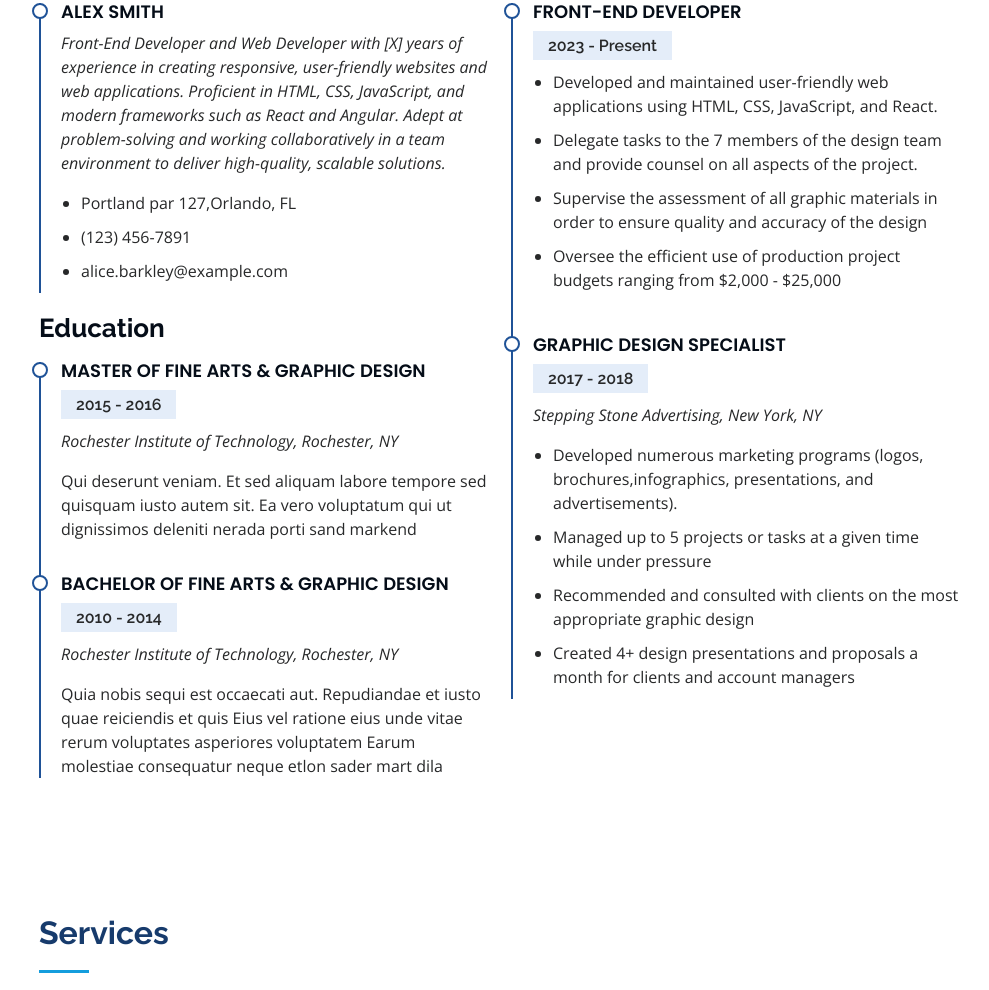
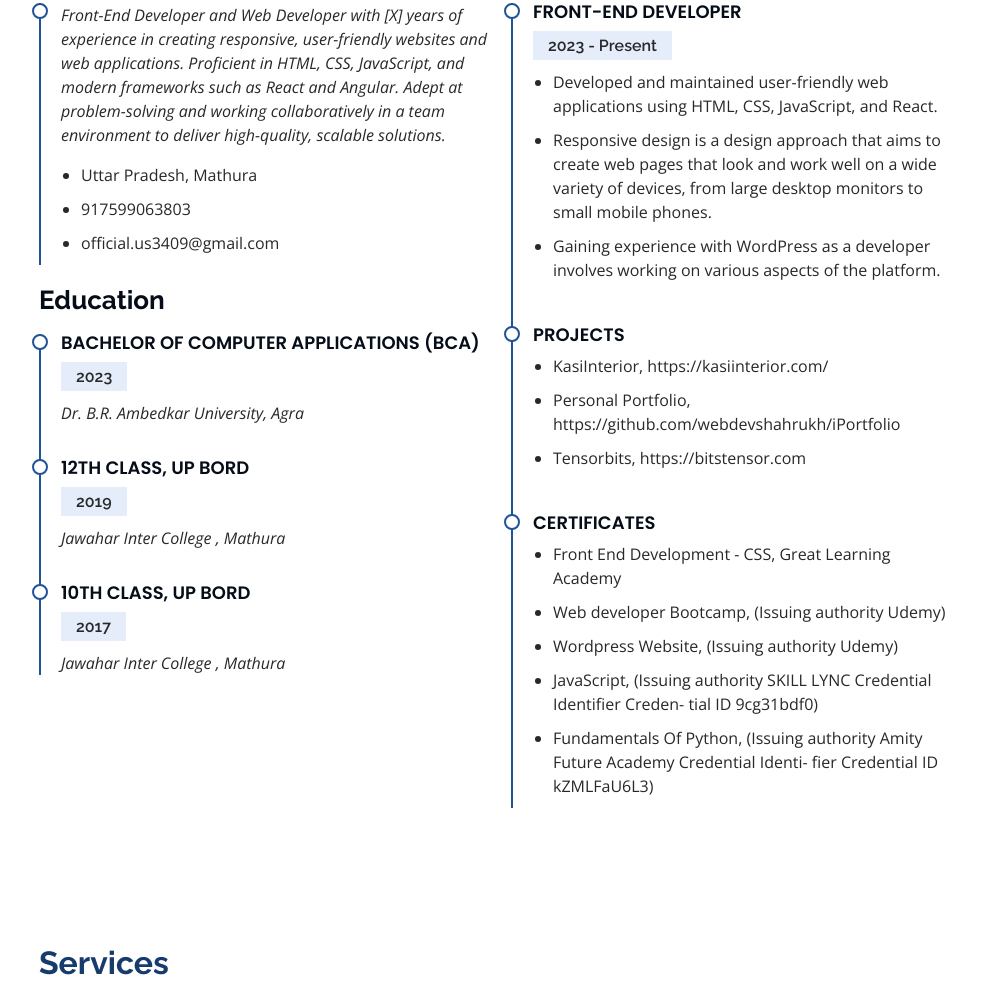
Before and after one commit to webdevshahrukh/iPortfolio, a plain HTML site: page index.html in a window 1280 px wide. Shown: the part 2287-3277 px from the top of the page, without its empty margins (291-1280 px from the left). Drawn offline with nearby package versions, Linux system fonts and the light colour scheme.

Commit message:
added index.html

```diff
--- a/index.html
+++ b/index.html
@@ -41,7 +41,7 @@
         <img src="assets/img/profile-img.png" alt="" class="img-fluid rounded-circle">
         <h1 class="text-light"><a href="index.html">Shahrukh usmani</a></h1>
         <div class="social-links mt-3 text-center">
-          <a href="https://google.com" class="twitter"><i class="bx bxl-twitter"></i></a>
+          <a href="#" class="twitter"><i class="bx bxl-twitter"></i></a>
           <a href="#" class="facebook"><i class="bx bxl-facebook"></i></a>
           <a href="#" class="instagram"><i class="bx bxl-instagram"></i></a>
           <a href="#" class="google-plus"><i class="bx bxl-skype"></i></a>
@@ -198,27 +198,32 @@
           <div class="col-lg-6" data-aos="fade-up">
             <h3 class="resume-title">Sumary</h3>
             <div class="resume-item pb-0">
-              <h4>Alex Smith</h4>
+              <!-- <h4>Alex Smith</h4> -->
               <p><em>Front-End Developer and Web Developer with [X] years of experience in creating responsive, user-friendly websites and web applications. Proficient in HTML, CSS, JavaScript, and modern frameworks such as React and Angular. Adept at problem-solving and working collaboratively in a team environment to deliver high-quality, scalable solutions.</em></p>
               <ul>
-                <li>Portland par 127,Orlando, FL</li>
-                <li>(123) 456-7891</li>
-                <li>alice.barkley@example.com</li>
+                <li>Uttar Pradesh, Mathura</li>
+                <li>917599063803</li>
+                <li>official.us3409@gmail.com</li>
               </ul>
             </div>
 
             <h3 class="resume-title">Education</h3>
             <div class="resume-item">
-              <h4>Master of Fine Arts &amp; Graphic Design</h4>
-              <h5>2015 - 2016</h5>
-              <p><em>Rochester Institute of Technology, Rochester, NY</em></p>
-              <p>Qui deserunt veniam. Et sed aliquam labore tempore sed quisquam iusto autem sit. Ea vero voluptatum qui ut dignissimos deleniti nerada porti sand markend</p>
+              <h4>Bachelor of Computer Applications (BCA)</h4>
+              <h5>2023</h5>
+              <p><em>Dr. B.R. Ambedkar University, Agra</em></p>
+              <!-- <p>Qui deserunt veniam. Et sed aliquam labore tempore sed quisquam iusto autem sit. Ea vero voluptatum qui ut dignissimos deleniti nerada porti sand markend</p> -->
             </div>
             <div class="resume-item">
-              <h4>Bachelor of Fine Arts &amp; Graphic Design</h4>
-              <h5>2010 - 2014</h5>
-              <p><em>Rochester Institute of Technology, Rochester, NY</em></p>
-              <p>Quia nobis sequi est occaecati aut. Repudiandae et iusto quae reiciendis et quis Eius vel ratione eius unde vitae rerum voluptates asperiores voluptatem Earum molestiae consequatur neque etlon sader mart dila</p>
+              <h4>12th Class, UP Bord</h4>
+              <h5>2019</h5>
+              <p><em>Jawahar Inter College , Mathura</em></p>
+            </div>
+            <div class="resume-item">
+              <h4>10th Class, UP Bord</h4>
+              <h5>2017</h5>
+              <p><em>Jawahar Inter College , Mathura</em></p>
+              <!-- <p>Quia nobis sequi est occaecati aut. Repudiandae et iusto quae reiciendis et quis Eius vel ratione eius unde vitae rerum voluptates asperiores voluptatem Earum molestiae consequatur neque etlon sader mart dila</p> -->
             </div>
           </div>
           <div class="col-lg-6" data-aos="fade-up" data-aos-delay="100">
@@ -229,20 +234,34 @@
               <!-- <p><em>Experion </em></p> -->
               <ul>
                 <li>Developed and maintained user-friendly web applications using HTML, CSS, JavaScript, and React.</li>
-                <li>Delegate tasks to the 7 members of the design team and provide counsel on all aspects of the project. </li>
-                <li>Supervise the assessment of all graphic materials in order to ensure quality and accuracy of the design</li>
-                <li>Oversee the efficient use of production project budgets ranging from $2,000 - $25,000</li>
+                <li>Responsive design is a design approach that aims to create web pages that look and work well on a wide variety of devices, from large desktop monitors to small mobile phones. </li>
+                <li>Gaining experience with WordPress as a developer involves working on various aspects of the platform.</li>
+                <!-- <li>Oversee the efficient use of production project budgets ranging from $2,000 - $25,000</li> -->
               </ul>
             </div>
             <div class="resume-item">
-              <h4>Graphic design specialist</h4>
-              <h5>2017 - 2018</h5>
-              <p><em>Stepping Stone Advertising, New York, NY</em></p>
+              <h4>projects</h4>
+              <!-- <h5>2017 - 2018</h5> -->
+              <!-- <p><em>Stepping Stone Advertising, New York, NY</em></p> -->
               <ul>
-                <li>Developed numerous marketing programs (logos, brochures,infographics, presentations, and advertisements).</li>
-                <li>Managed up to 5 projects or tasks at a given time while under pressure</li>
-                <li>Recommended and consulted with clients on the most appropriate graphic design</li>
-                <li>Created 4+ design presentations and proposals a month for clients and account managers</li>
+                <li>KasiInterior, https://kasiinterior.com/</li>
+                <li>Personal Portfolio, https://github.com/webdevshahrukh/iPortfolio</li>
+                <li>Tensorbits, https://bitstensor.com</li>
+                <!-- <li>Created 4+ design presentations and proposals a month for clients and account managers</li> -->
+              </ul>
+            </div>
+            <div class="resume-item">
+              <h4>CERTIFICATES</h4>
+              <!-- <h5>2017 - 2018</h5> -->
+              <!-- <p><em>Stepping Stone Advertising, New York, NY</em></p> -->
+              <ul>
+                <li>Front End Development - CSS, Great Learning Academy</li>
+                <li>Web developer Bootcamp, (Issuing authority Udemy)</li>
+                <li>Wordpress Website, (Issuing authority Udemy)</li>
+                <li>JavaScript, (Issuing authority SKILL LYNC Credential Identifier Creden- tial ID 9cg31bdf0)</li>
+                <li>Fundamentals Of Python,
+                  (Issuing authority Amity Future Academy Credential Identi- fier Credential ID kZMLFaU6L3)</li>
+                <!-- <li>Created 4+ design presentations and proposals a month for clients and account managers</li> -->
               </ul>
             </div>
           </div>
@@ -259,37 +278,37 @@
 
         <div class="section-title">
           <h2>Services</h2>
-          <p>Magnam dolores commodi suscipit. Necessitatibus eius consequatur ex aliquid fuga eum quidem. Sit sint consectetur velit. Quisquam quos quisquam cupiditate. Et nemo qui impedit suscipit alias ea. Quia fugiat sit in iste officiis commodi quidem hic quas.</p>
+          <!-- <p>Magnam dolores commodi suscipit. Necessitatibus eius consequatur ex aliquid fuga eum quidem. Sit sint consectetur velit. Quisquam quos quisquam cupiditate. Et nemo qui impedit suscipit alias ea. Quia fugiat sit in iste officiis commodi quidem hic quas.</p> -->
         </div>
 
         <div class="row">
           <div class="col-lg-4 col-md-6 icon-box" data-aos="fade-up">
-            <div class="icon"><i class="bi bi-briefcase"></i></div>
+            <div class="icon"><i class="bi bi-code-slash"></i></div>
             <h4 class="title"><a href="">Front-End Development</a></h4>
             <p class="description">Front-end development involves creating the user interface and user experience of a website or application. It focuses on what users interact with directly in their browser. Here are the key aspects and technologies involved in front-end development.</p>
           </div>
           <div class="col-lg-4 col-md-6 icon-box" data-aos="fade-up" data-aos-delay="100">
-            <div class="icon"><i class="bi bi-card-checklist"></i></div>
+            <div class="icon"><i class="bi bi-laptop"></i></div>
             <h4 class="title"><a href="">Web Development</a></h4>
             <p class="description">Web development involves the creation and maintenance of websites and web applications. It encompasses a wide range of activities, from coding and designing to database management and server configuration. </p>
           </div>
           <div class="col-lg-4 col-md-6 icon-box" data-aos="fade-up" data-aos-delay="200">
-            <div class="icon"><i class="bi bi-bar-chart"></i></div>
+            <div class="icon"><i class="bi bi-wordpress"></i></div>
             <h4 class="title"><a href="">WordPress Development</a></h4>
             <p class="description">WordPress development involves creating and customizing websites using the WordPress content management system (CMS). WordPress is a powerful platform used by millions of websites worldwide, from simple blogs to complex e-commerce sites.</p>
           </div>
           <div class="col-lg-4 col-md-6 icon-box" data-aos="fade-up" data-aos-delay="300">
-            <div class="icon"><i class="bi bi-binoculars"></i></div>
+            <div class="icon"><i class="bi bi-window-fullscreen"></i></div>
             <h4 class="title"><a href="">Freelancer</a></h4>
             <p class="description">Freelancing involves working independently, often on a project-by-project basis, rather than being employed by a single organization. Freelancers typically work in writing, graphic design, web development, etc.</p>
           </div>
           <div class="col-lg-4 col-md-6 icon-box" data-aos="fade-up" data-aos-delay="400">
-            <div class="icon"><i class="bi bi-brightness-high"></i></div>
+            <div class="icon"><i class="bi bi-keyboard-fill"></i></div>
             <h4 class="title"><a href="">Web Designer</a></h4>
             <p class="description">Web design focuses on creating the visual and interactive aspects of a website. It involves several disciplines, including graphic design, user interface (UI) design, and user experience (UX) design.</p>
           </div>
           <div class="col-lg-4 col-md-6 icon-box" data-aos="fade-up" data-aos-delay="500">
-            <div class="icon"><i class="bi bi-calendar4-week"></i></div>
+            <div class="icon"><i class="bi bi-pen-fill"></i></div>
             <h4 class="title"><a href="">UI & UX Designer</a></h4>
             <p class="description">
               UI (User Interface) and UX (User Experience) design are closely related fields within web design and development, both focused on optimizing how users interact with digital products. While they often overlap, they have distinct roles and objectives.</p>
@@ -306,7 +325,7 @@
 
         <div class="section-title">
           <h2>Contact</h2>
-          <p>Magnam dolores commodi suscipit. Necessitatibus eius consequatur ex aliquid fuga eum quidem. Sit sint consectetur velit. Quisquam quos quisquam cupiditate. Et nemo qui impedit suscipit alias ea. Quia fugiat sit in iste officiis commodi quidem hic quas.</p>
+          <!-- <p>It seems like you're looking to get in touch. Could you specify what you need help with or who you're trying to contact</p> -->
         </div>
 
         <div class="row" data-aos="fade-in">
```
